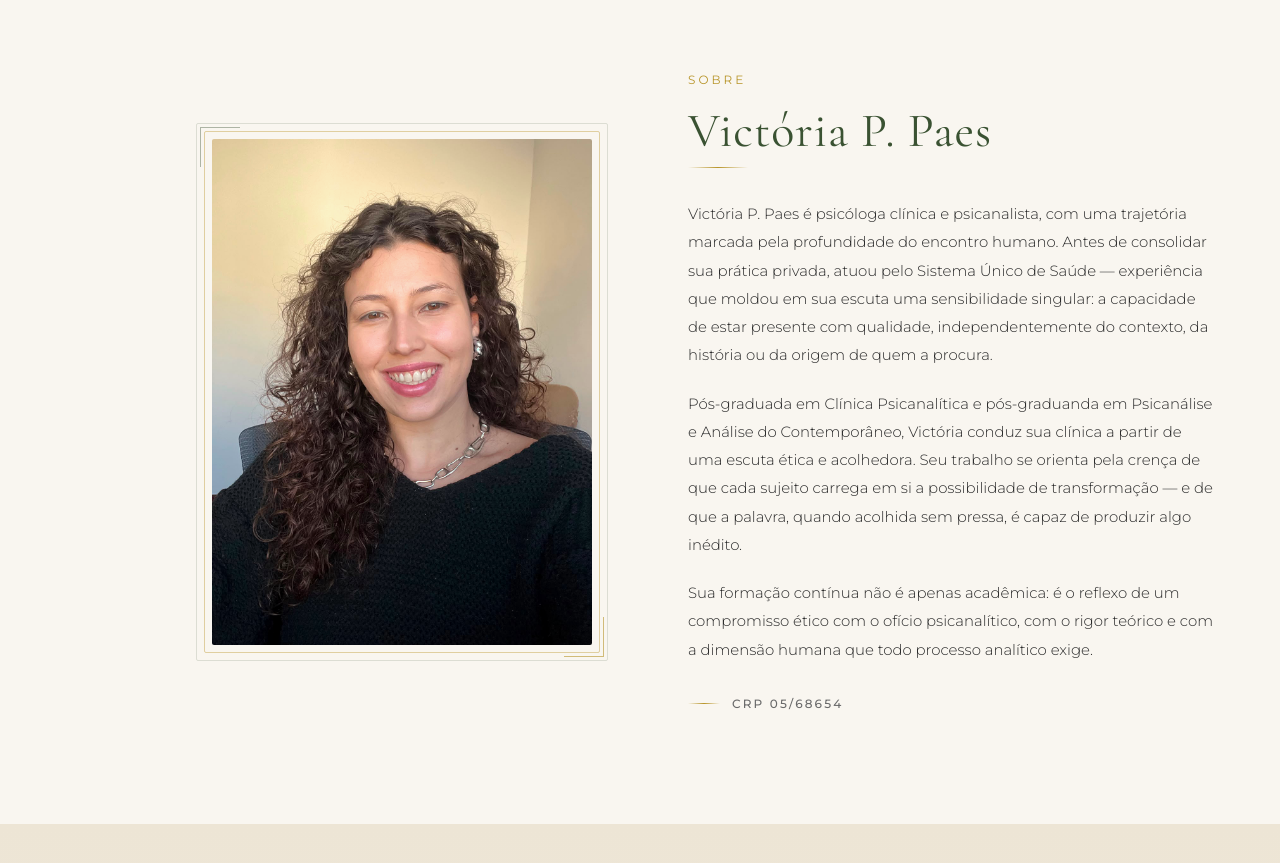
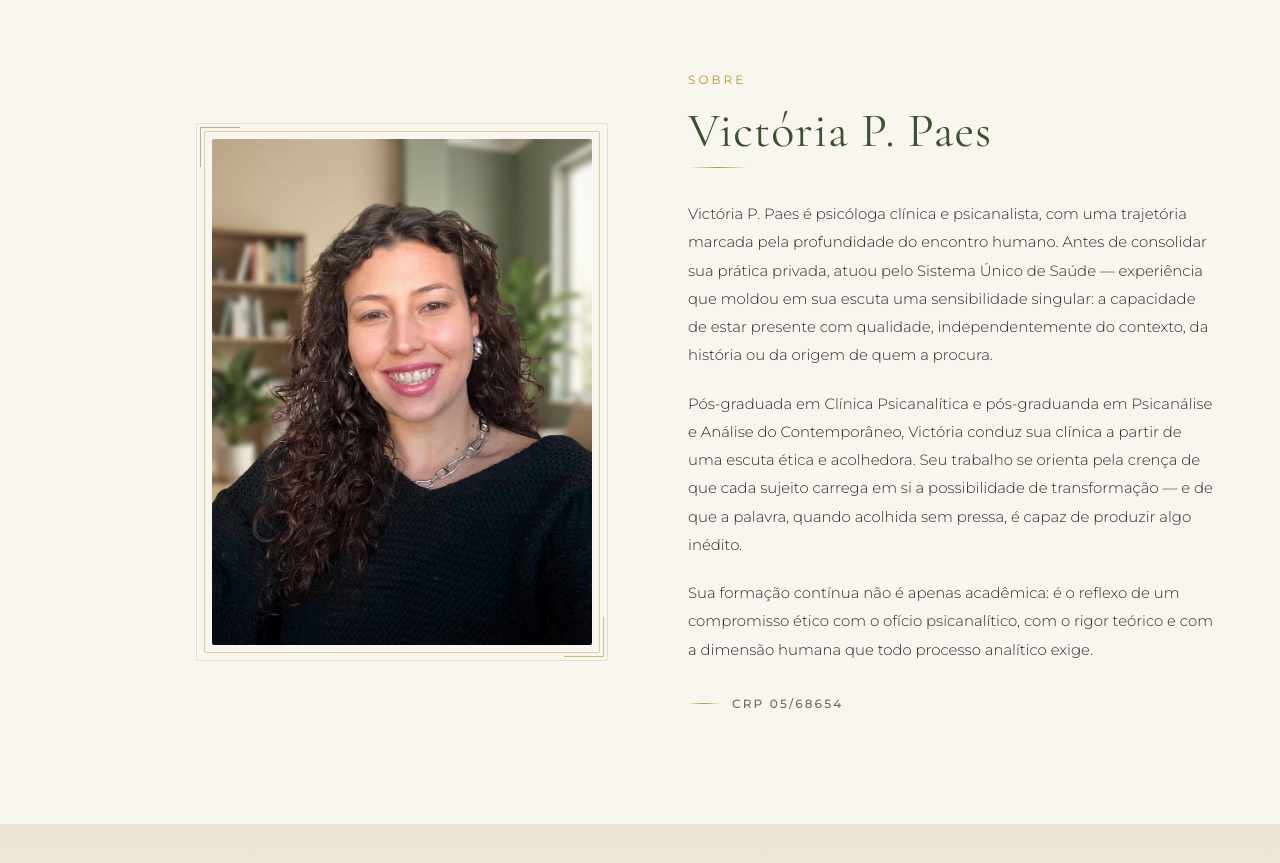
Before and after one commit to amdrbac/psi-site, a React (Vite) app: page / in a window 1280 px wide. Shown: the part 840-1703 px from the top of the page. Built offline with nearby package versions, Linux system fonts and the light colour scheme.

Commit message:
alteração de imagem

```diff
--- a/src/components/About.tsx
+++ b/src/components/About.tsx
@@ -21,7 +21,7 @@ export default function About() {
           <div className="flex justify-center lg:justify-end">
             <div className="photo-frame relative" style={{ maxWidth: '380px', width: '100%' }}>
               <img
-                src="/images/Foto.jpeg"
+                src="/images/Footoo.jpeg"
                 alt="Victória P. Paes — Psicóloga"
                 className="w-full object-cover"
                 style={{
```
